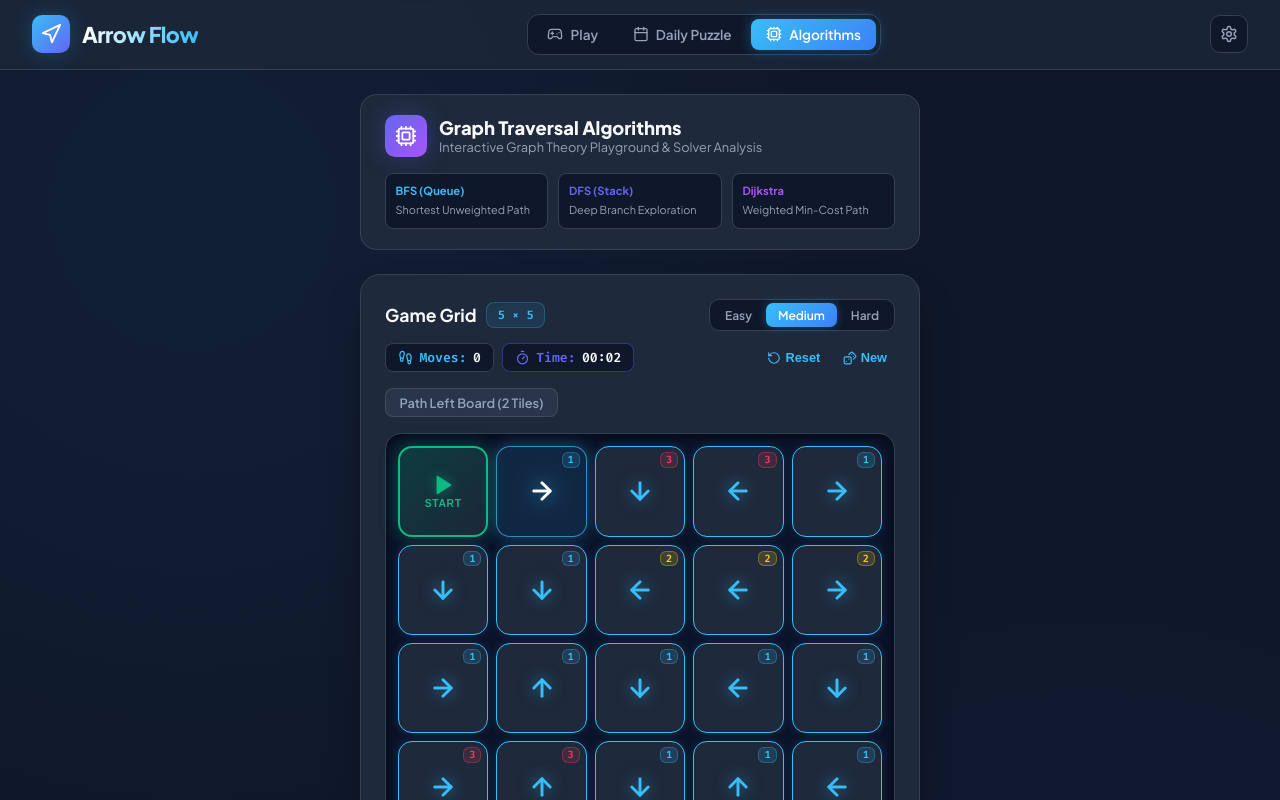
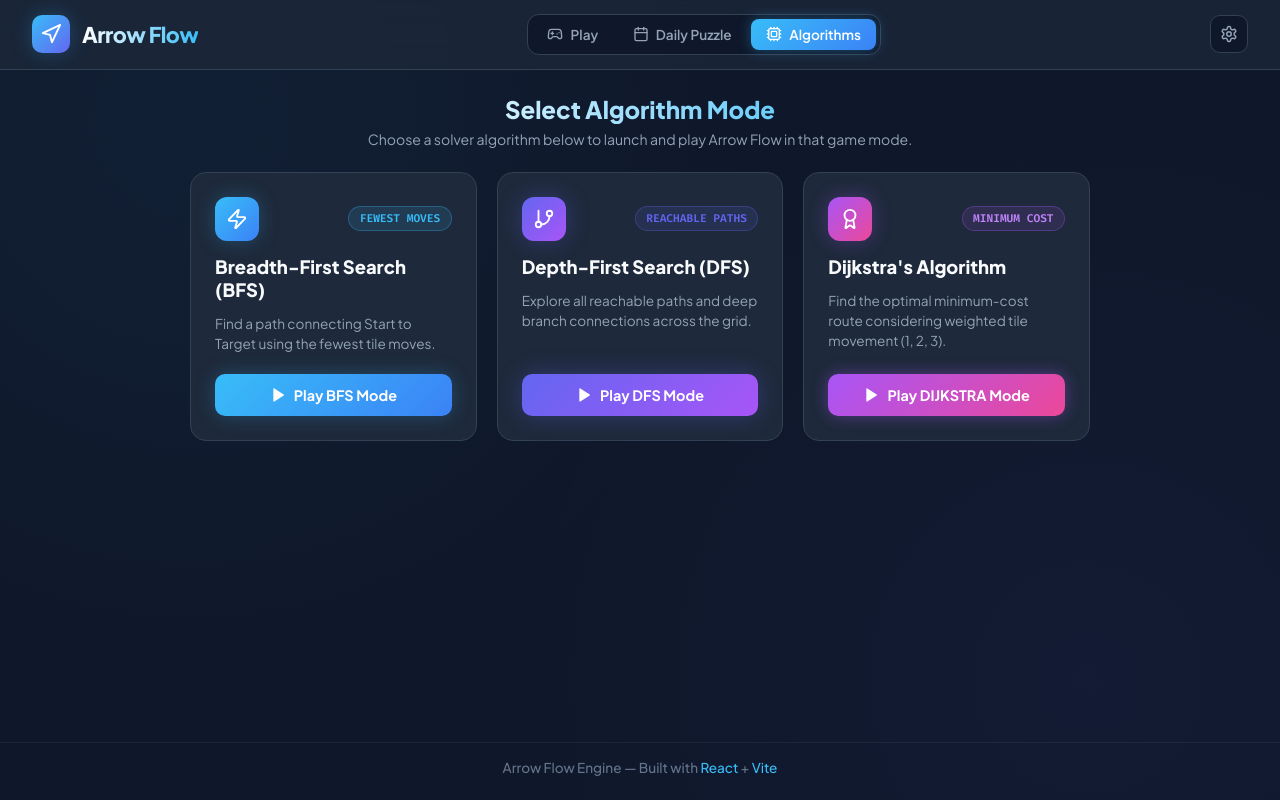
Before and after one commit to 123Devasri/ArrowFlow, a React (Vite) app: page / in a window 1280 px wide. Both pictures are taken after a click on the button "Algorithms". Built offline with nearby package versions, Linux system fonts and the light colour scheme.

Commit message:
Add game mode

```diff
--- a/src/App.jsx
+++ b/src/App.jsx
@@ -13,10 +13,21 @@ import './css/App.css';
 export default function App() {
   // Navigation tab state ('play' | 'daily' | 'algorithms')
   const [activeTab, setActiveTab] = useState('play');
+  // Selected algorithm mode ('BFS' | 'DFS' | 'DIJKSTRA')
+  const [selectedAlgoMode, setSelectedAlgoMode] = useState('BFS');
   // Settings modal visibility state
   const [isSettingsOpen, setIsSettingsOpen] = useState(false);
   // Timer toggle setting
   const [isTimerEnabled, setIsTimerEnabled] = useState(true);
+
+  /**
+   * Handles selecting an algorithm card from the Algorithms section:
+   * Sets the active algorithm solver and switches tab immediately to Play mode.
+   */
+  const handleSelectAlgoMode = (mode) => {
+    setSelectedAlgoMode(mode);
+    setActiveTab('play');
+  };
 
   return (
     <div className="app-container">
@@ -28,7 +39,10 @@ export default function App() {
 
       <main className="main-content">
         {activeTab === 'play' && (
-          <GameBoard isTimerEnabled={isTimerEnabled} />
+          <GameBoard
+            selectedAlgoMode={selectedAlgoMode}
+            isTimerEnabled={isTimerEnabled}
+          />
         )}
 
         {activeTab === 'daily' && (
@@ -36,7 +50,9 @@ export default function App() {
         )}
 
         {activeTab === 'algorithms' && (
-          <AlgorithmsPage isTimerEnabled={isTimerEnabled} />
+          <AlgorithmsPage
+            onSelectAlgoMode={handleSelectAlgoMode}
+          />
         )}
       </main>
 
--- a/src/components/AlgorithmsPage.jsx
+++ b/src/components/AlgorithmsPage.jsx
@@ -1,79 +1,81 @@
 import React from 'react';
-import GameBoard from './GameBoard';
-import { Cpu } from 'lucide-react';
+import { Zap, GitBranch, Award, Play } from 'lucide-react';
+import '../css/AlgorithmCards.css';
 
 /**
  * Dedicated Algorithms View Component for Arrow Flow.
- * Features an interactive graph playground and detailed side-by-side comparison of BFS, DFS, and Dijkstra.
+ * Displays three clean selectable algorithm cards for BFS, DFS, and Dijkstra.
  */
-export default function AlgorithmsPage({ isTimerEnabled }) {
+export default function AlgorithmsPage({ onSelectAlgoMode }) {
+  const cards = [
+    {
+      id: 'BFS',
+      name: 'Breadth-First Search (BFS)',
+      badge: 'Fewest Moves',
+      badgeClass: 'badge-bfs',
+      iconClass: 'card-icon-bfs',
+      btnClass: 'btn-play-bfs',
+      icon: <Zap size={22} />,
+      purpose: 'Find a path connecting Start to Target using the fewest tile moves.',
+    },
+    {
+      id: 'DFS',
+      name: 'Depth-First Search (DFS)',
+      badge: 'Reachable Paths',
+      badgeClass: 'badge-dfs',
+      iconClass: 'card-icon-dfs',
+      btnClass: 'btn-play-dfs',
+      icon: <GitBranch size={22} />,
+      purpose: 'Explore all reachable paths and deep branch connections across the grid.',
+    },
+    {
+      id: 'DIJKSTRA',
+      name: "Dijkstra's Algorithm",
+      badge: 'Minimum Cost',
+      badgeClass: 'badge-dijkstra',
+      iconClass: 'card-icon-dijkstra',
+      btnClass: 'btn-play-dijkstra',
+      icon: <Award size={22} />,
+      purpose: 'Find the optimal minimum-cost route considering weighted tile movement (1, 2, 3).',
+    },
+  ];
+
   return (
-    <div className="algorithms-page-view" style={{ width: '100%', display: 'flex', flexDirection: 'column', alignItems: 'center', gap: '1.5rem' }}>
-      <div
-        className="algo-header-card"
-        style={{
-          width: '100%',
-          maxWidth: '560px',
-          backgroundColor: 'var(--bg-card)',
-          border: '1px solid var(--border-color)',
-          borderRadius: '16px',
-          padding: '1.25rem 1.5rem',
-          display: 'flex',
-          flexDirection: 'column',
-          gap: '0.75rem',
-        }}
-      >
-        <div style={{ display: 'flex', alignItems: 'center', gap: '0.75rem' }}>
-          <div
-            style={{
-              width: '42px',
-              height: '42px',
-              borderRadius: '10px',
-              background: 'linear-gradient(135deg, var(--accent-indigo), var(--accent-purple))',
-              color: '#ffffff',
-              display: 'flex',
-              alignItems: 'center',
-              justifyContent: 'center',
-              boxShadow: 'var(--glow-indigo)',
-            }}
-          >
-            <Cpu size={22} />
-          </div>
-          <div>
-            <h2 style={{ fontSize: '1.15rem', fontWeight: 800, color: 'var(--text-primary)' }}>
-              Graph Traversal Algorithms
-            </h2>
-            <p style={{ fontSize: '0.8rem', color: 'var(--text-secondary)' }}>
-              Interactive Graph Theory Playground & Solver Analysis
-            </p>
-          </div>
-        </div>
-
-        <div
-          style={{
-            display: 'grid',
-            gridTemplateColumns: 'repeat(3, 1fr)',
-            gap: '0.65rem',
-            marginTop: '0.25rem',
-          }}
-        >
-          <div style={{ backgroundColor: 'var(--bg-dark)', padding: '0.6rem', borderRadius: '8px', border: '1px solid var(--border-color)' }}>
-            <span style={{ fontSize: '0.7rem', color: 'var(--accent-cyan)', fontWeight: 700, display: 'block' }}>BFS (Queue)</span>
-            <span style={{ fontSize: '0.68rem', color: 'var(--text-secondary)' }}>Shortest Unweighted Path</span>
-          </div>
-          <div style={{ backgroundColor: 'var(--bg-dark)', padding: '0.6rem', borderRadius: '8px', border: '1px solid var(--border-color)' }}>
-            <span style={{ fontSize: '0.7rem', color: 'var(--accent-indigo)', fontWeight: 700, display: 'block' }}>DFS (Stack)</span>
-            <span style={{ fontSize: '0.68rem', color: 'var(--text-secondary)' }}>Deep Branch Exploration</span>
-          </div>
-          <div style={{ backgroundColor: 'var(--bg-dark)', padding: '0.6rem', borderRadius: '8px', border: '1px solid var(--border-color)' }}>
-            <span style={{ fontSize: '0.7rem', color: 'var(--accent-purple)', fontWeight: 700, display: 'block' }}>Dijkstra</span>
-            <span style={{ fontSize: '0.68rem', color: 'var(--text-secondary)' }}>Weighted Min-Cost Path</span>
-          </div>
-        </div>
+    <div className="algo-cards-container">
+      <div className="algo-section-header">
+        <h2 className="algo-section-title">Select Algorithm Mode</h2>
+        <p className="algo-section-desc">
+          Choose a solver algorithm below to launch and play Arrow Flow in that game mode.
+        </p>
       </div>
 
-      {/* Main Game Board canvas with active algorithm statistics */}
-      <GameBoard showAlgorithmInfo={true} isTimerEnabled={isTimerEnabled} />
+      <div className="algo-cards-grid">
+        {cards.map((card) => (
+          <div key={card.id} className="algo-card">
+            <div className="algo-card-top">
+              <div className="algo-card-header">
+                <div className={`algo-card-icon ${card.iconClass}`}>
+                  {card.icon}
+                </div>
+                <span className={`algo-mode-badge ${card.badgeClass}`}>
+                  {card.badge}
+                </span>
+              </div>
+
+              <h3 className="algo-card-name">{card.name}</h3>
+              <p className="algo-card-purpose">{card.purpose}</p>
+            </div>
+
+            <button
+              className={`btn-card-play ${card.btnClass}`}
+              onClick={() => onSelectAlgoMode && onSelectAlgoMode(card.id)}
+            >
+              <Play size={16} fill="currentColor" />
+              <span>Play {card.id} Mode</span>
+            </button>
+          </div>
+        ))}
+      </div>
     </div>
   );
 }
--- a/src/components/GameBoard.jsx
+++ b/src/components/GameBoard.jsx
@@ -1,6 +1,5 @@
 import React, { useState, useMemo, useEffect, useCallback } from 'react';
 import Tile from './Tile';
-import AlgorithmInfo from './AlgorithmInfo';
 import { DIFFICULTY_LEVELS } from '../utils/constants';
 import { getNextClockwiseDirection, formatTime, calculatePathCost } from '../utils/helpers';
 import { generateSolvableGrid } from '../utils/boardGenerator';
@@ -8,14 +7,14 @@ import { calculateFlowPath } from '../algorithms/pathfinding';
 import { solveBFS } from '../algorithms/bfs';
 import { solveDFS } from '../algorithms/dfs';
 import { solveDijkstra } from '../algorithms/dijkstra';
-import { MousePointerClick, RotateCcw, AlertCircle, Trophy, RefreshCw, Footprints, Timer, Dices, Award } from 'lucide-react';
+import { MousePointerClick, RotateCcw, AlertCircle, Trophy, RefreshCw, Footprints, Timer, Dices, Award, Zap, GitBranch } from 'lucide-react';
 import '../css/GameBoard.css';
 
 /**
  * Reusable GameBoard component managing matrix state, path algorithms (BFS, DFS, Dijkstra), weighted costs, win detection, and difficulty options.
  */
 export default function GameBoard({
-  showAlgorithmInfo = false,
+  selectedAlgoMode = 'BFS',
   isTimerEnabled = true,
   onMoveCountChange,
   onGameStatusChange,
@@ -25,7 +24,14 @@ export default function GameBoard({
   // Selected difficulty key state (EASY, MEDIUM, HARD)
   const [difficultyKey, setDifficultyKey] = useState('MEDIUM');
   // Selected active graph algorithm ('BFS', 'DFS', or 'DIJKSTRA')
-  const [activeAlgorithm, setActiveAlgorithm] = useState('BFS');
+  const [activeAlgorithm, setActiveAlgorithm] = useState(selectedAlgoMode);
+
+  // Sync activeAlgorithm when selectedAlgoMode prop changes
+  useEffect(() => {
+    if (selectedAlgoMode) {
+      setActiveAlgorithm(selectedAlgoMode);
+    }
+  }, [selectedAlgoMode]);
 
   // Active difficulty configuration
   const diffConfig = DIFFICULTY_LEVELS[difficultyKey] || DIFFICULTY_LEVELS.MEDIUM;
@@ -185,6 +191,39 @@ export default function GameBoard({
         <div className="board-title-group">
           <h2 className="board-title">Game Grid</h2>
           <span className="board-badge">{diffConfig.rows} × {diffConfig.cols}</span>
+
+          {/* Active Mode Badge Indicator */}
+          <span
+            className="board-badge"
+            style={{
+              backgroundColor:
+                activeAlgorithm === 'DIJKSTRA'
+                  ? 'rgba(168, 85, 247, 0.15)'
+                  : activeAlgorithm === 'DFS'
+                  ? 'rgba(99, 102, 241, 0.15)'
+                  : 'rgba(56, 189, 248, 0.15)',
+              color:
+                activeAlgorithm === 'DIJKSTRA'
+                  ? '#c084fc'
+                  : activeAlgorithm === 'DFS'
+                  ? 'var(--accent-indigo)'
+                  : 'var(--accent-cyan)',
+              borderColor:
+                activeAlgorithm === 'DIJKSTRA'
+                  ? 'rgba(168, 85, 247, 0.3)'
+                  : activeAlgorithm === 'DFS'
+                  ? 'rgba(99, 102, 241, 0.3)'
+                  : 'rgba(56, 189, 248, 0.3)',
+            }}
+          >
+            {activeAlgorithm === 'DIJKSTRA' ? (
+              <><Award size={13} style={{ display: 'inline', marginRight: '4px', verticalAlign: 'middle' }} />Dijkstra</>
+            ) : activeAlgorithm === 'DFS' ? (
+              <><GitBranch size={13} style={{ display: 'inline', marginRight: '4px', verticalAlign: 'middle' }} />DFS</>
+            ) : (
+              <><Zap size={13} style={{ display: 'inline', marginRight: '4px', verticalAlign: 'middle' }} />BFS</>
+            )}
+          </span>
         </div>
 
         {/* Minimal Difficulty Level Selector Tabs */}
@@ -239,7 +278,7 @@ export default function GameBoard({
                 Flow Complete! {playerPathCost === dijkstraResult.optimalCost ? '⭐ Perfect Cost!' : ''}
               </h3>
               <p className="completion-sub">
-                Your Path Cost: <strong>{playerPathCost}</strong> | Optimal Dijkstra Cost: <strong>{dijkstraResult.optimalCost}</strong>
+                [{activeAlgorithm} Mode] Cost: <strong>{playerPathCost}</strong> | Optimal: <strong>{dijkstraResult.optimalCost}</strong>
               </p>
             </div>
           </div>
@@ -300,20 +339,11 @@ export default function GameBoard({
           <MousePointerClick size={15} />
           <span>
             {isWon
-              ? `Puzzle solved! Path Cost: ${playerPathCost} (Optimal: ${dijkstraResult.optimalCost}). Click "Play Again" to restart`
-              : `${diffConfig.label} Mode: Rotate tiles to connect Start to Goal with minimum movement cost`}
+              ? `Puzzle solved! Cost: ${playerPathCost} (Optimal: ${dijkstraResult.optimalCost}). Click "Play Again" to restart`
+              : `${diffConfig.label} [${activeAlgorithm} Mode]: Rotate tiles to connect Start to Goal with minimum cost`}
           </span>
         </div>
       </div>
-
-      {/* Render Developer Algorithm Information Section when on Algorithms tab */}
-      {showAlgorithmInfo && (
-        <AlgorithmInfo
-          algoResult={algoResult}
-          activeAlgorithm={activeAlgorithm}
-          onSelectAlgorithm={setActiveAlgorithm}
-        />
-      )}
     </div>
   );
 }
--- /dev/null
+++ b/src/css/AlgorithmCards.css
@@ -0,0 +1,186 @@
+/* Algorithm Selection Cards Grid Styles */
+.algo-cards-container {
+  width: 100%;
+  max-width: 900px;
+  display: flex;
+  flex-direction: column;
+  gap: 1.5rem;
+  align-items: center;
+}
+
+.algo-section-header {
+  text-align: center;
+  max-width: 560px;
+  display: flex;
+  flex-direction: column;
+  gap: 0.4rem;
+}
+
+.algo-section-title {
+  font-size: 1.5rem;
+  font-weight: 800;
+  color: var(--text-primary);
+  background: linear-gradient(to right, #ffffff, var(--accent-cyan));
+  -webkit-background-clip: text;
+  -webkit-text-fill-color: transparent;
+}
+
+.algo-section-desc {
+  font-size: 0.88rem;
+  color: var(--text-secondary);
+}
+
+.algo-cards-grid {
+  display: grid;
+  grid-template-columns: repeat(3, 1fr);
+  gap: 1.25rem;
+  width: 100%;
+}
+
+.algo-card {
+  background-color: var(--bg-card);
+  border: 1.5px solid var(--border-color);
+  border-radius: 16px;
+  padding: 1.5rem;
+  display: flex;
+  flex-direction: column;
+  justify-content: space-between;
+  gap: 1.25rem;
+  transition: transform 0.25s cubic-bezier(0.34, 1.56, 0.64, 1),
+              border-color 0.25s ease,
+              box-shadow 0.25s ease;
+  position: relative;
+}
+
+.algo-card:hover {
+  transform: translateY(-4px);
+  border-color: rgba(56, 189, 248, 0.5);
+  box-shadow: 0 15px 30px -10px rgba(56, 189, 248, 0.2);
+}
+
+.algo-card-top {
+  display: flex;
+  flex-direction: column;
+  gap: 0.85rem;
+}
+
+.algo-card-header {
+  display: flex;
+  align-items: center;
+  justify-content: space-between;
+}
+
+.algo-card-icon {
+  width: 44px;
+  height: 44px;
+  border-radius: 12px;
+  display: flex;
+  align-items: center;
+  justify-content: center;
+  color: #ffffff;
+}
+
+.card-icon-bfs {
+  background: linear-gradient(135deg, var(--accent-cyan), var(--accent-blue));
+  box-shadow: var(--glow-cyan);
+}
+
+.card-icon-dfs {
+  background: linear-gradient(135deg, var(--accent-indigo), var(--accent-purple));
+  box-shadow: var(--glow-indigo);
+}
+
+.card-icon-dijkstra {
+  background: linear-gradient(135deg, #a855f7, #ec4899);
+  box-shadow: 0 0 20px rgba(168, 85, 247, 0.3);
+}
+
+.algo-mode-badge {
+  font-family: var(--font-mono);
+  font-size: 0.7rem;
+  font-weight: 700;
+  padding: 0.25rem 0.65rem;
+  border-radius: 9999px;
+  text-transform: uppercase;
+}
+
+.badge-bfs {
+  background-color: rgba(56, 189, 248, 0.12);
+  color: var(--accent-cyan);
+  border: 1px solid rgba(56, 189, 248, 0.3);
+}
+
+.badge-dfs {
+  background-color: rgba(99, 102, 241, 0.12);
+  color: var(--accent-indigo);
+  border: 1px solid rgba(99, 102, 241, 0.3);
+}
+
+.badge-dijkstra {
+  background-color: rgba(168, 85, 247, 0.12);
+  color: #c084fc;
+  border: 1px solid rgba(168, 85, 247, 0.3);
+}
+
+.algo-card-name {
+  font-size: 1.15rem;
+  font-weight: 800;
+  color: var(--text-primary);
+}
+
+.algo-card-purpose {
+  font-size: 0.85rem;
+  color: var(--text-secondary);
+  line-height: 1.45;
+}
+
+.btn-card-play {
+  display: inline-flex;
+  align-items: center;
+  justify-content: center;
+  gap: 0.5rem;
+  width: 100%;
+  padding: 0.75rem 1rem;
+  border-radius: 10px;
+  font-size: 0.9rem;
+  font-weight: 700;
+  border: none;
+  cursor: pointer;
+  transition: all 0.2s ease;
+  font-family: var(--font-sans);
+}
+
+.btn-play-bfs {
+  background: linear-gradient(135deg, var(--accent-cyan), var(--accent-blue));
+  color: #ffffff;
+  box-shadow: var(--glow-cyan);
+}
+
+.btn-play-dfs {
+  background: linear-gradient(135deg, var(--accent-indigo), var(--accent-purple));
+  color: #ffffff;
+  box-shadow: var(--glow-indigo);
+}
+
+.btn-play-dijkstra {
+  background: linear-gradient(135deg, #a855f7, #ec4899);
+  color: #ffffff;
+  box-shadow: 0 0 16px rgba(168, 85, 247, 0.4);
+}
+
+.btn-card-play:hover {
+  transform: translateY(-1px);
+  opacity: 0.94;
+}
+
+.btn-card-play:active {
+  transform: scale(0.97);
+}
+
+/* Responsive Cards Grid Layout */
+@media (max-width: 900px) {
+  .algo-cards-grid {
+    grid-template-columns: 1fr;
+    max-width: 480px;
+  }
+}
```
